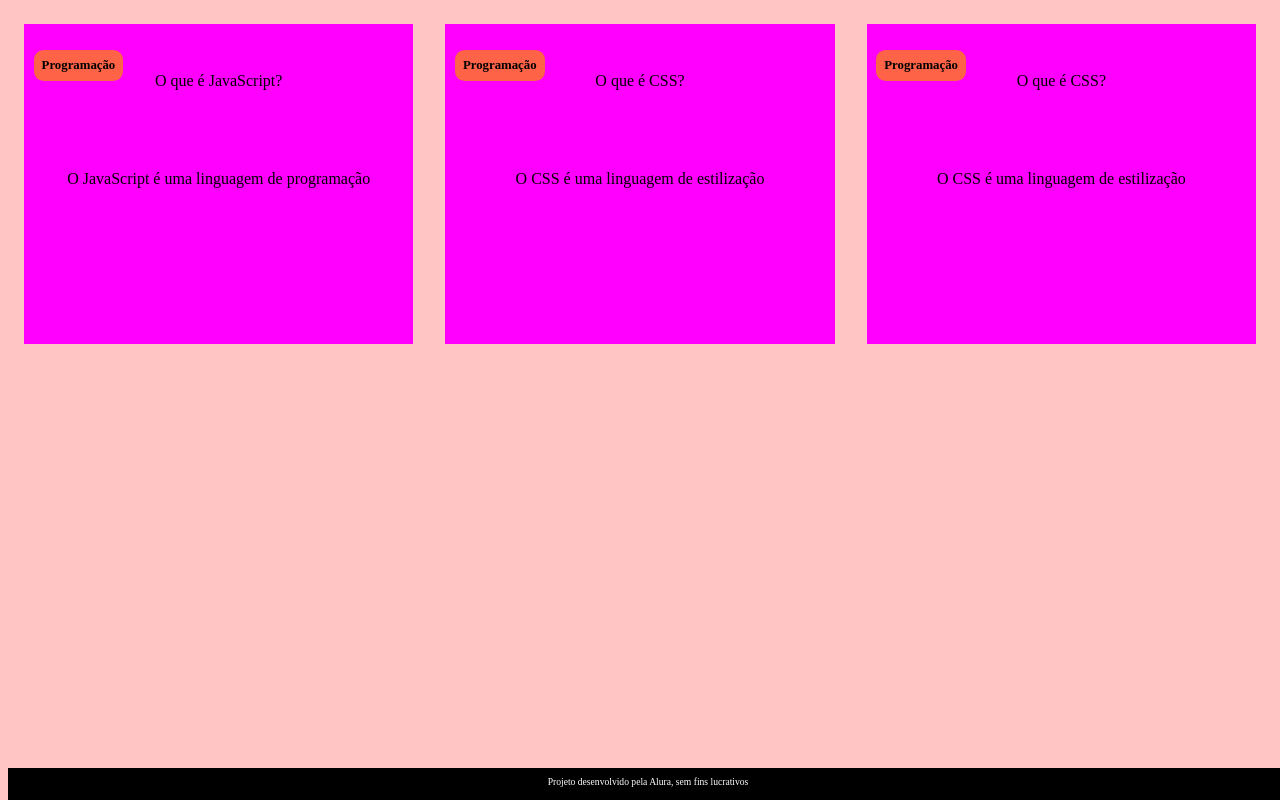
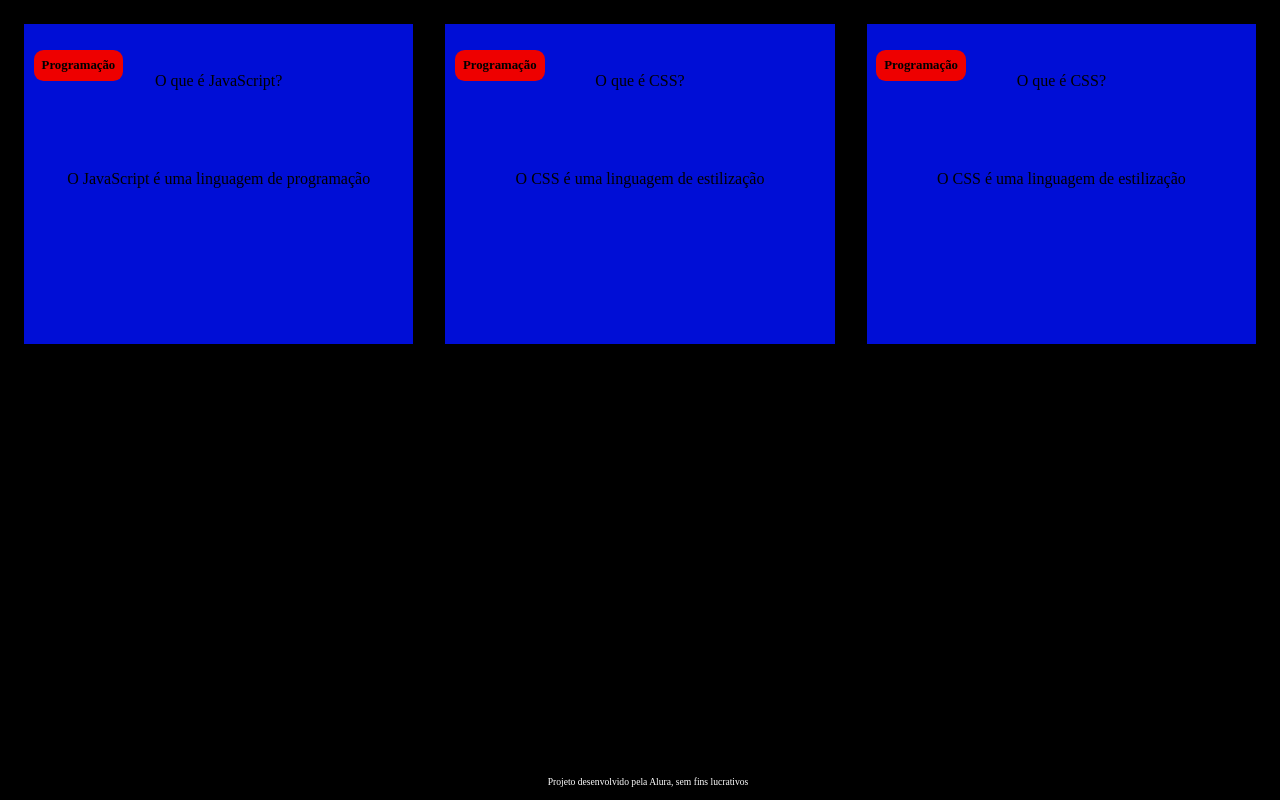
Before and after one commit to felipe-dos-santos-mendes/flash-card, a plain HTML site: page index.html in a window 1280 px wide. Drawn offline with Linux system fonts and the light colour scheme.

Commit message:
aula 3 7 minutos

```diff
--- a/assets/style.css
+++ b/assets/style.css
@@ -1,5 +1,5 @@
 body {
-    background-color: rgb(255, 196, 196);
+    background-color: rgb(0, 0, 0);
     font-family: Bai Jamjuree;
 }
 
@@ -9,7 +9,7 @@ body {
 
 .cartao {
     margin: 1rem 1rem;
-    background-color: rgb(255, 0, 255);
+    background-color: rgb(0, 14, 214);
     height: 20rem;
     flex-grow: 1;
     flex-basis: calc(33% - 6rem);
@@ -22,7 +22,7 @@ body {
 }
 
 .cartao__conteudo h3 {
-    background-color: tomato;
+    background-color: rgb(238, 0, 0);
     text-align: left;
     padding: 0.5rem;
     position: absolute;
```
